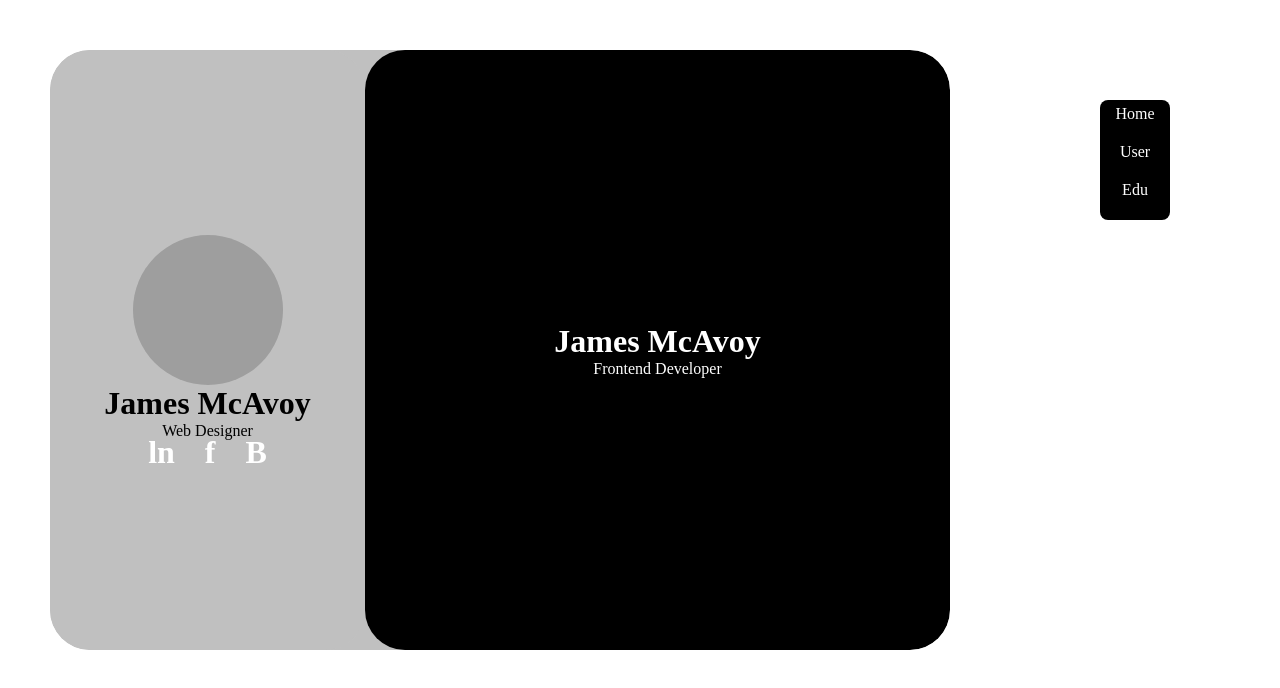
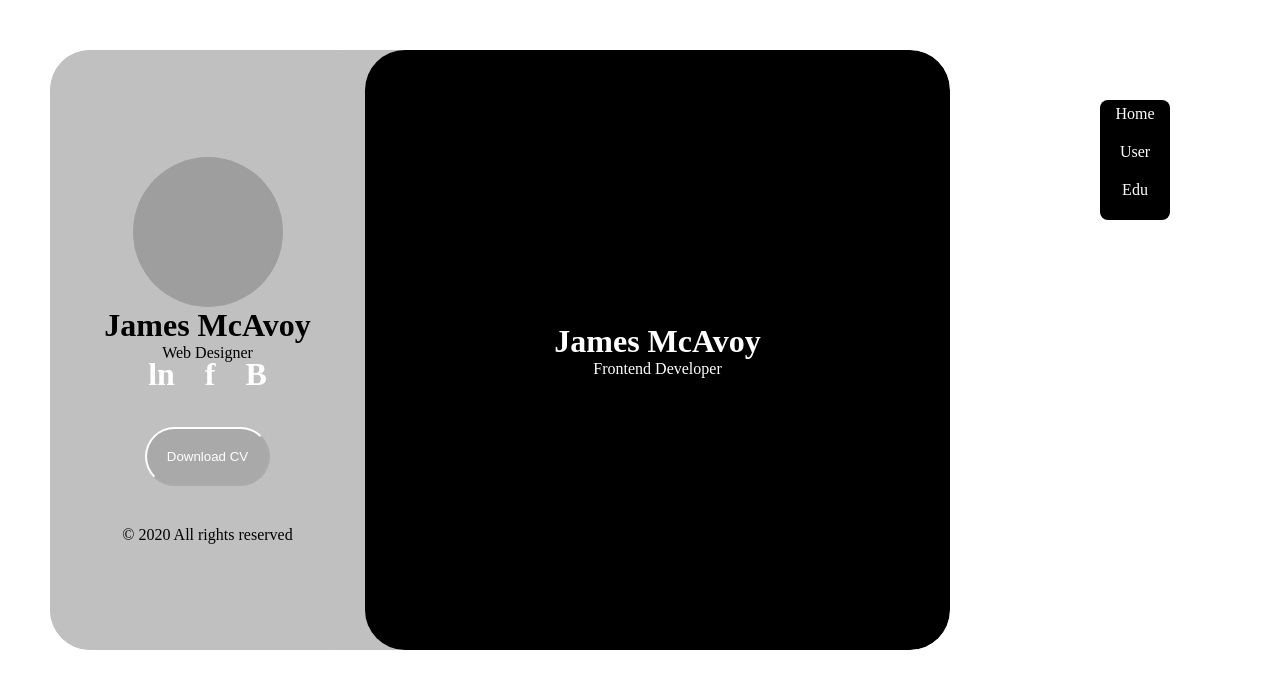
Before and after one commit to damirovas/breezy, a plain HTML site: page index.html in a window 1280 px wide. Drawn offline with Linux system fonts and the light colour scheme; grey boxes are pictures that could not be loaded.

Commit message:
everything is ready

```diff
--- a/index.html
+++ b/index.html
@@ -18,8 +18,16 @@
             <h1>ln</h1>
             <h1>f</h1>
             <h1>B</h1>
+        </div>
+        <div class="button">
+            <button>
+                Download CV
+            </button>
+        </div>
+        <div class="footer">
+            © 2020 All rights reserved
+        </div>
 
-        </div>
         </div>
         <div class="right">
             <h1>James McAvoy</h1>
--- a/style.css
+++ b/style.css
@@ -2,6 +2,9 @@
 --white:#fff;
 --black:#000;
 --grey:#C0C0C0;
+--dark-grey:#A9A9A9;
+--blue:#87CEEB;
+
 }
 
 *{
@@ -64,6 +67,7 @@ transition: 0.4s;
 
 
 
+
 }
 .right{
     flex-basis: 65%;
@@ -96,6 +100,29 @@ transition: 0.4s;
     cursor: pointer;
 
 }
-.sosial-links:hover{
-background-color: rgba(0, 0, 0, 5);
+button{
+    display: flex;
+    justify-content: center;
+    align-content: center;
+    margin: 40px;
+    border-radius: 30px;
+    padding: 20px;
+    background-color: var(--dark-grey);
+    border-color: var(--white);
+    color: var(--white);
+    cursor: pointer;
+    transition: 0.3s;
+
 }
+button:hover{
+    background-color: var(--white);
+    color: var(--blue);
+    border: none;
+}
+footer{
+    font-size: 10px;
+    display: flex;
+    justify-content: center;
+    align-items: flex-end;
+
+}
```
